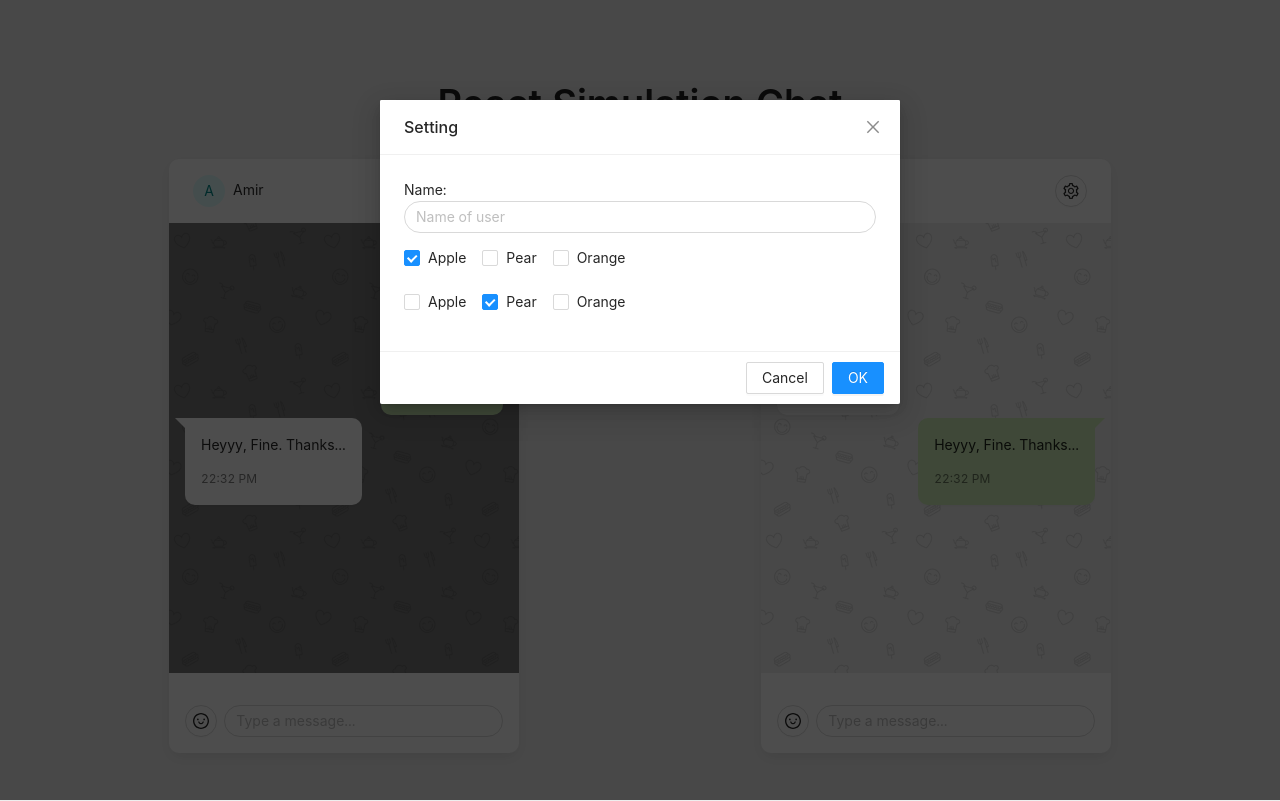
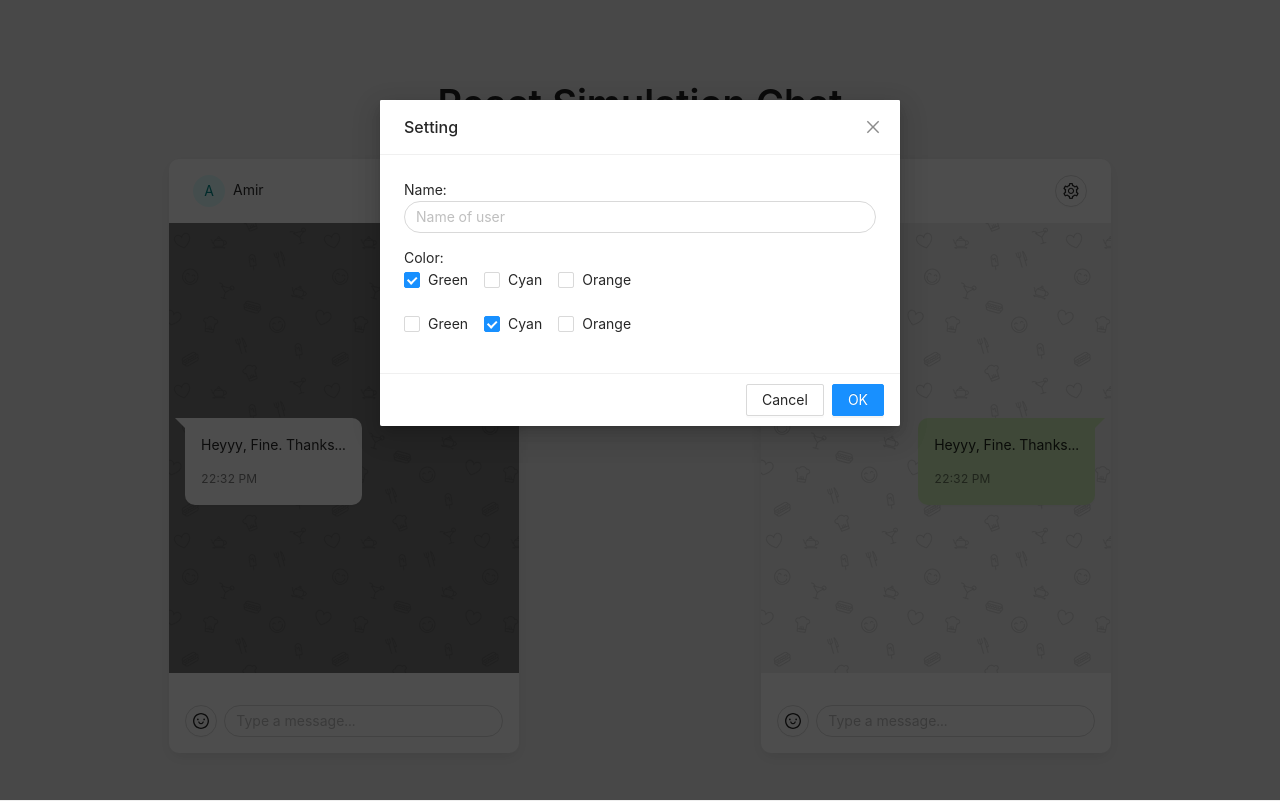
Before and after one commit to amiryxe/react-simulation-chat, a React (Create React App) app: page / in a window 1280 px wide. Built offline with nearby package versions, Linux system fonts and the light colour scheme; the HTML template or start-up script is replaced by a standard one.

Commit message:
checkbox values

```diff
--- a/src/components/ModalSetting.js
+++ b/src/components/ModalSetting.js
@@ -6,15 +6,15 @@ const ModalSetting = () => {
     console.log('checked = ', checkedValues);
   }
 
-  const plainOptions = ['Apple', 'Pear', 'Orange'];
+  const plainOptions = ['Green', 'Cyan', 'Orange'];
   const options = [
-    { label: 'Apple', value: 'Apple' },
-    { label: 'Pear', value: 'Pear' },
+    { label: 'Green', value: 'Green' },
+    { label: 'Cyan', value: 'Cyan' },
     { label: 'Orange', value: 'Orange' },
   ];
   const optionsWithDisabled = [
-    { label: 'Apple', value: 'Apple' },
-    { label: 'Pear', value: 'Pear' },
+    { label: 'Green', value: 'Green' },
+    { label: 'Cyan', value: 'Cyan' },
     { label: 'Orange', value: 'Orange', disabled: false },
   ];
 
@@ -28,17 +28,18 @@ const ModalSetting = () => {
           </label>
         </p>
         <p>
+          Color:
           <div>
             <Checkbox.Group
               options={plainOptions}
-              defaultValue={['Apple']}
+              defaultValue={['Green']}
               onChange={onChange}
             />
             <br />
             <br />
             <Checkbox.Group
               options={options}
-              defaultValue={['Pear']}
+              defaultValue={['Cyan']}
               onChange={onChange}
             />
           </div>
```
